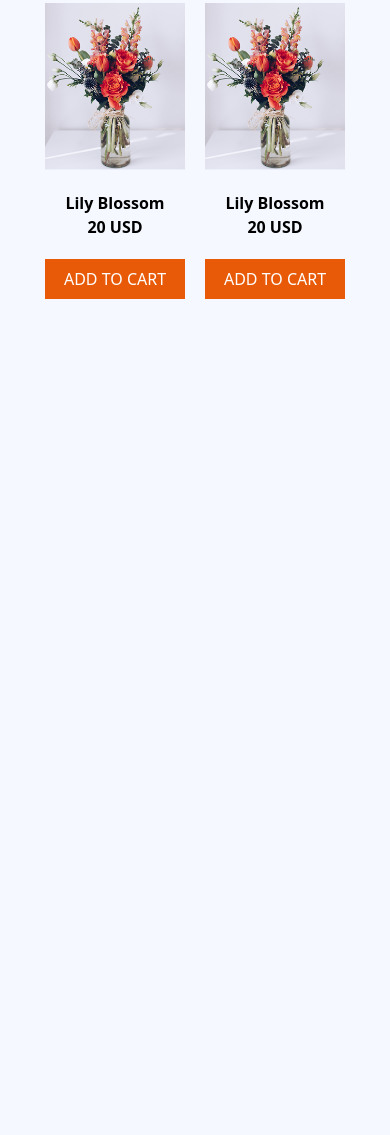
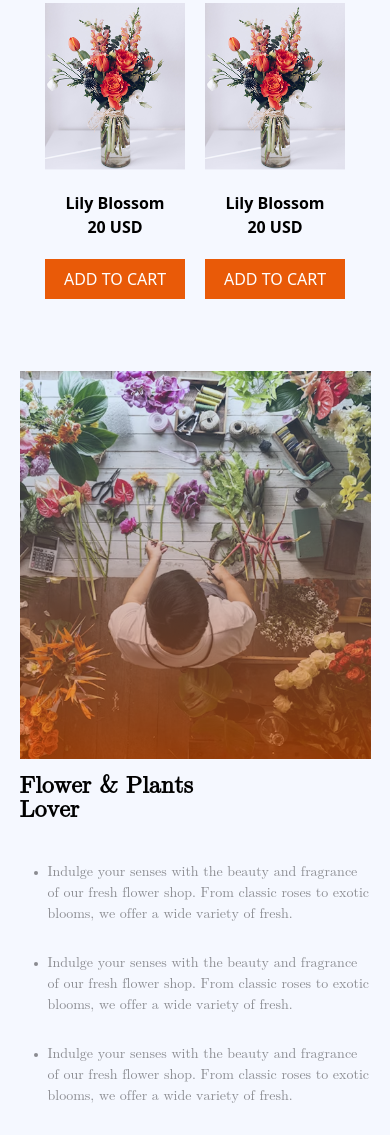
Before and after one commit to rayhanul-islam-shahin/Assignment-2, a plain HTML site: page index.html in a window 390 px wide. Shown: the part 2047-3182 px from the top of the page. Before the commit the page ends 2418 px from the top, so only its background shows below. Drawn offline with nearby package versions, Linux system fonts and the light colour scheme.

Commit message:
adding Plants Lover Section with reponsive

```diff
--- a/index.html
+++ b/index.html
@@ -52,6 +52,7 @@
         <img src="./images/hero-flower.png" alt="flower picture">
     </section>
 
+
     <!-- Plants Section -->
 
     <section class="plants-section max-w-[1140px] my-18 mx-auto">
@@ -64,8 +65,9 @@
             <p class="text-[#8a8b90]">classic roses to exotic blooms, we offer a wide variety of fresh.</p>
         </div>
 
+        <!-- cards start here -->
 
-        <div class="cards grid grid-cols-4 gap-5"> <!-- cards start here -->
+        <div class="cards grid grid-cols-4 gap-5">
 
                  <div class="plants-card max-w-[270px] mt-20">
                     <img src="./images/sample-flower-image.png" alt="">
@@ -123,11 +125,31 @@
                     <button class="bg-[#e95a08] w-full py-2 text-white mt-5">ADD TO CART</button>
                 </div>
         </div>
-
-
-
     </section>
 
+    <!-- Plants Lover Section -->
+     <section class="ps-sec font-[math] max-w-[1140px] mx-auto justify-between" >
+
+        <div class="paint-lover grid grid-cols-2 mt-50">
+
+            <div class="relative " >
+                 <img src="./images/flower-store.png" alt="">
+                 <img class="D-none w-60 absolute top-[-20%] right-[-20%] " src="./images/trusted-badge.png" alt="">
+            </div>
+
+            <div class="lovers-text mt-25 pl-10 ">
+                <h1 class="text-5xl font-bold mb-4">Flower & Plants <br>
+                     Lover</h1><br>
+                <ul class="pl-7">
+                    <li class="mb-7 text-[#8a8b90] list-disc">Indulge your senses with the beauty and fragrance of our fresh flower shop. From classic roses to exotic blooms, we offer a wide variety of fresh.</li>
+                    <li class="mb-7 text-[#8a8b90] list-disc">Indulge your senses with the beauty and fragrance of our fresh flower shop. From classic roses to exotic blooms, we offer a wide variety of fresh.</li>
+                    <li class="mb-7 text-[#8a8b90] list-disc">Indulge your senses with the beauty and fragrance of our fresh flower shop. From classic roses to exotic blooms, we offer a wide variety of fresh.</li>
+                </ul>
+            </div>
+
+        </div>
+
+     </section>
 </body>
 
 </html>
--- a/media.css
+++ b/media.css
@@ -44,4 +44,26 @@
     grid-template-columns: repeat(2, 140px);
     justify-content: center;
   }
+
+/* Plants Lover Section */
+    .paint-lover{
+    grid-template-columns: repeat(1, 1fr);
+    justify-content: center;
+    width: 90%;
+    margin: 0px auto;
+    padding: 0;
+   }
+.lovers-text{
+    margin: 15px 0 0 0;
+    padding: 0;
 }
+.lovers-text h1{
+    font-size: 24px;
+}
+.lovers-text ul li{
+    font-size: 14px
+}
+.ps-sec {
+    margin-top: 0;
+}
+}
```
